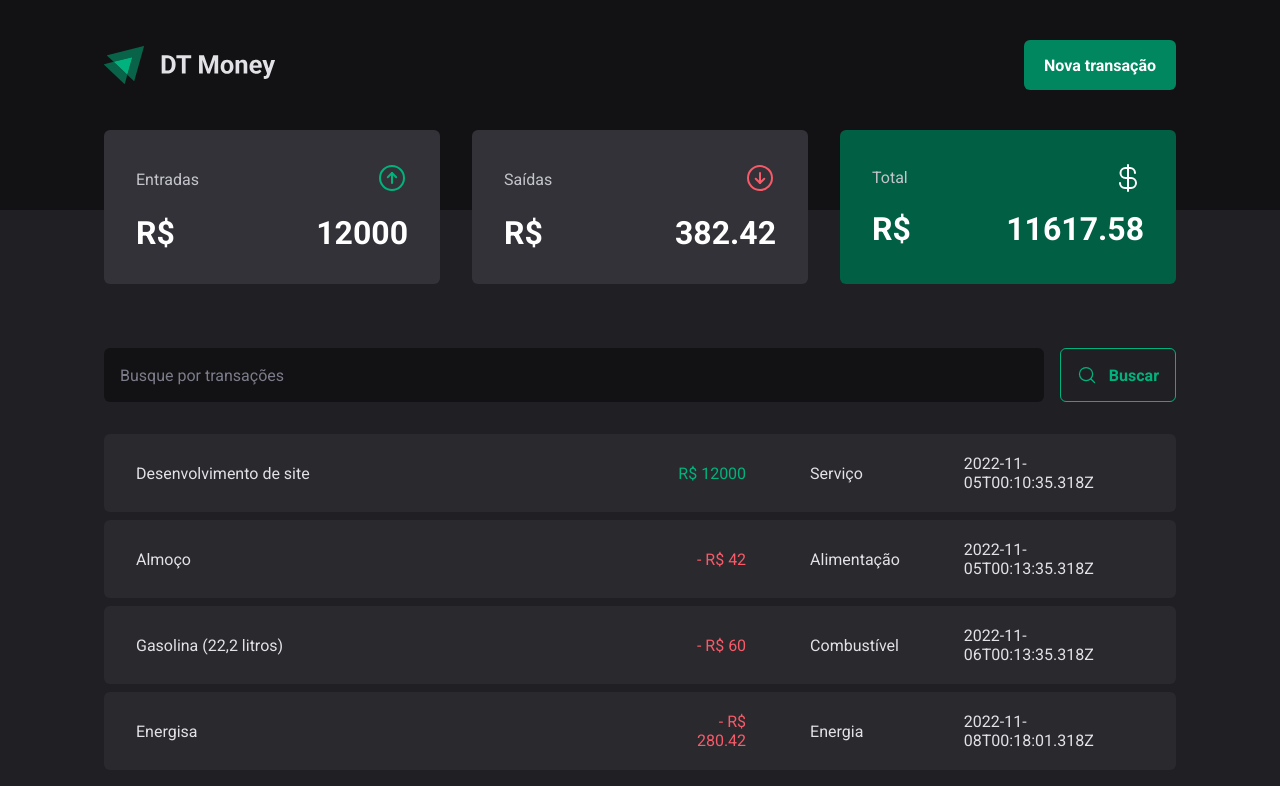
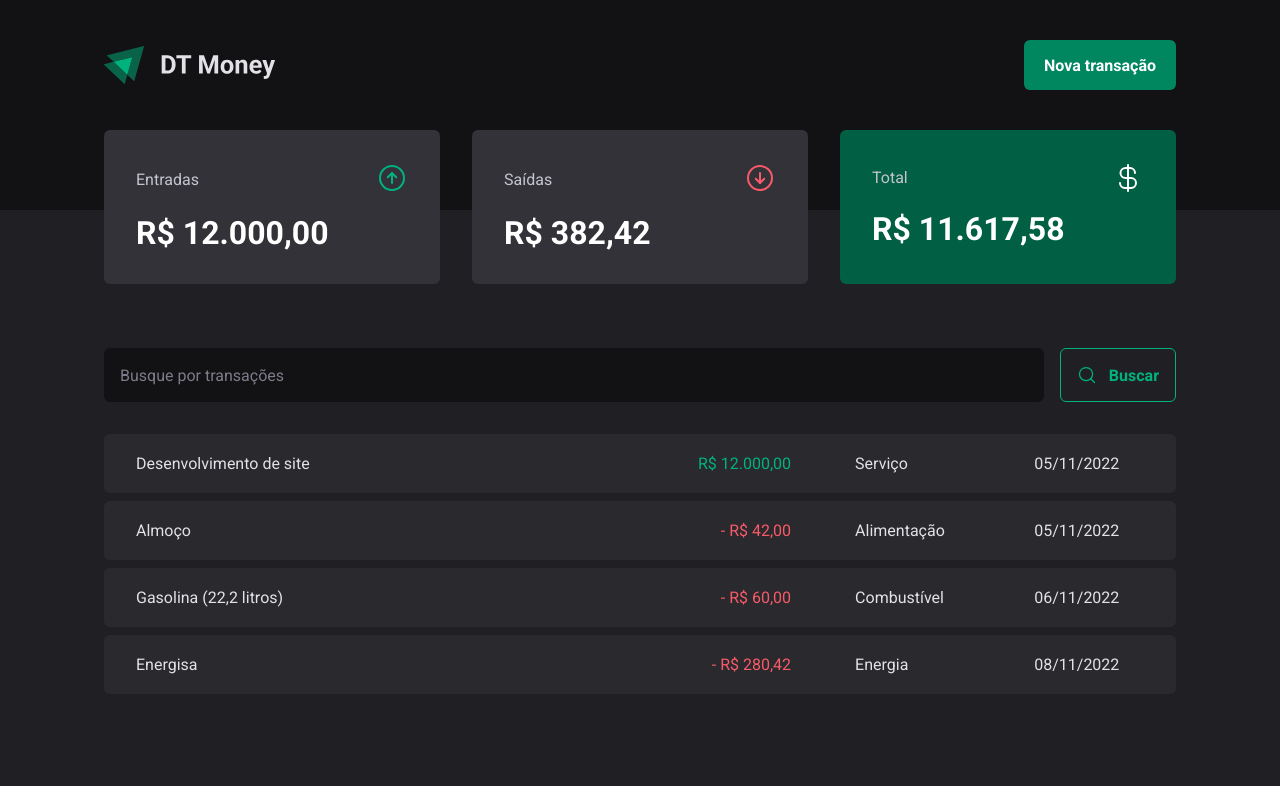
Before and after one commit to carlos3duardo/dt-money, a React (Vite) app: page / in a window 1280 px wide. Shown: the top 786 px of the page. Built offline with nearby package versions, Linux system fonts and the light colour scheme; data requests are answered from the project's data file.

Commit message:
Formatando valores

```diff
--- a/src/components/Summary/index.tsx
+++ b/src/components/Summary/index.tsx
@@ -2,6 +2,7 @@ import { SummaryBody, SummaryCard, SummaryContainer, SummaryHeader } from "./sty
 import { ArrowCircleDown, ArrowCircleUp, CurrencyDollar } from 'phosphor-react';
 import { useContext } from "react";
 import { TransactionsContext } from "../../contexts/TransactionsContext";
+import { priceFormatter } from "../../utils/formatter";
 
 export function Summary() {
     const { transactions } = useContext(TransactionsContext);
@@ -30,8 +31,7 @@ export function Summary() {
                     <figure><ArrowCircleUp size={32} /></figure>
                 </SummaryHeader>
                 <SummaryBody>
-                    <strong>R$</strong>
-                    <strong>{summary.incomes}</strong>
+                    <strong>{priceFormatter.format(summary.incomes)}</strong>
                 </SummaryBody>
             </SummaryCard>
 
@@ -41,8 +41,7 @@ export function Summary() {
                     <figure><ArrowCircleDown size={32} /></figure>
                 </SummaryHeader>
                 <SummaryBody>
-                    <strong>R$</strong>
-                    <strong>{summary.outcomes}</strong>
+                    <strong>{priceFormatter.format(summary.outcomes)}</strong>
                 </SummaryBody>
             </SummaryCard>
 
@@ -52,8 +51,7 @@ export function Summary() {
                     <CurrencyDollar size={32} />
                 </SummaryHeader>
                 <SummaryBody>
-                    <strong>R$</strong>
-                    <strong>{summary.total}</strong>
+                    <strong>{priceFormatter.format(summary.total)}</strong>
                 </SummaryBody>
 
             </SummaryCard>
--- a/src/pages/Transactions/index.tsx
+++ b/src/pages/Transactions/index.tsx
@@ -1,5 +1,6 @@
 import { useContext } from "react"
 import { TransactionsContext } from "../../contexts/TransactionsContext";
+import { dateFormatter, priceFormatter } from "../../utils/formatter";
 import { SearchForm } from "./components/SearchForm"
 import { TransactionsContainer, TransactionsTable } from "./styles"
 
@@ -25,9 +26,9 @@ export function Transactions() {
                     {transactions.map(({id, description, type, value, category, createdAt}) => (
                         <tr key={id}>
                             <td>{description}</td>
-                            <td className={type}>R$ {value}</td>
+                            <td className={type}>{priceFormatter.format(value)}</td>
                             <td>{category}</td>
-                            <td>{createdAt}</td>
+                            <td>{dateFormatter.format(new Date(createdAt))}</td>
                         </tr>
                     ))}
                 </tbody>
--- /dev/null
+++ b/src/utils/formatter.ts
@@ -0,0 +1,7 @@
+
+export const dateFormatter = new Intl.DateTimeFormat('pt-BR');
+
+export const priceFormatter = new Intl.NumberFormat('pt-BR', {
+    style: 'currency',
+    currency: 'BRL'
+})
```
